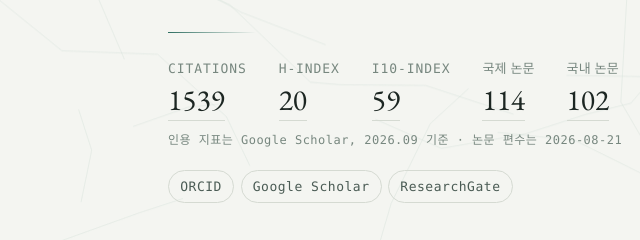
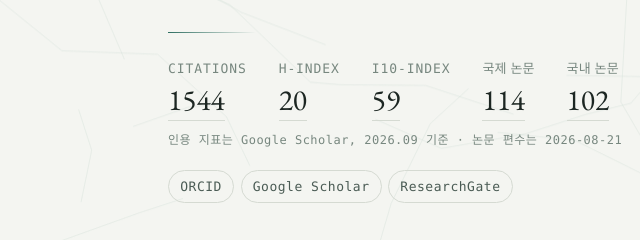
Before and after one commit to JUNG-TAE-LEEM/JUNG-TAE-LEEM.github.io, a plain HTML site: page index.html in a window 1280 px wide. Shown: the part 417-657 px from the top of the page, 0-640 px from the left. Drawn offline with nearby package versions, Linux system fonts and the light colour scheme.

Commit message:
사이트 갱신 2026-09-27 (원본 c06f3eb)

```diff
--- a/index.html
+++ b/index.html
@@ -847,7 +847,7 @@
       <dl class="figures">
         <!-- 인용 지표를 누르면 구글 스칼라 프로필로, 논문 편수를 누르면 아래 논문 목록으로 간다. -->
         <div class="fig"><dt>Citations</dt>
-          <dd><a href="https://scholar.google.com/citations?user=CdtksEUAAAAJ&amp;hl=en" target="_blank" rel="noopener">1539</a></dd></div>
+          <dd><a href="https://scholar.google.com/citations?user=CdtksEUAAAAJ&amp;hl=en" target="_blank" rel="noopener">1544</a></dd></div>
         <div class="fig"><dt>h-index</dt>
           <dd><a href="https://scholar.google.com/citations?user=CdtksEUAAAAJ&amp;hl=en" target="_blank" rel="noopener">20</a></dd></div>
         <div class="fig"><dt>i10-index</dt>
```
